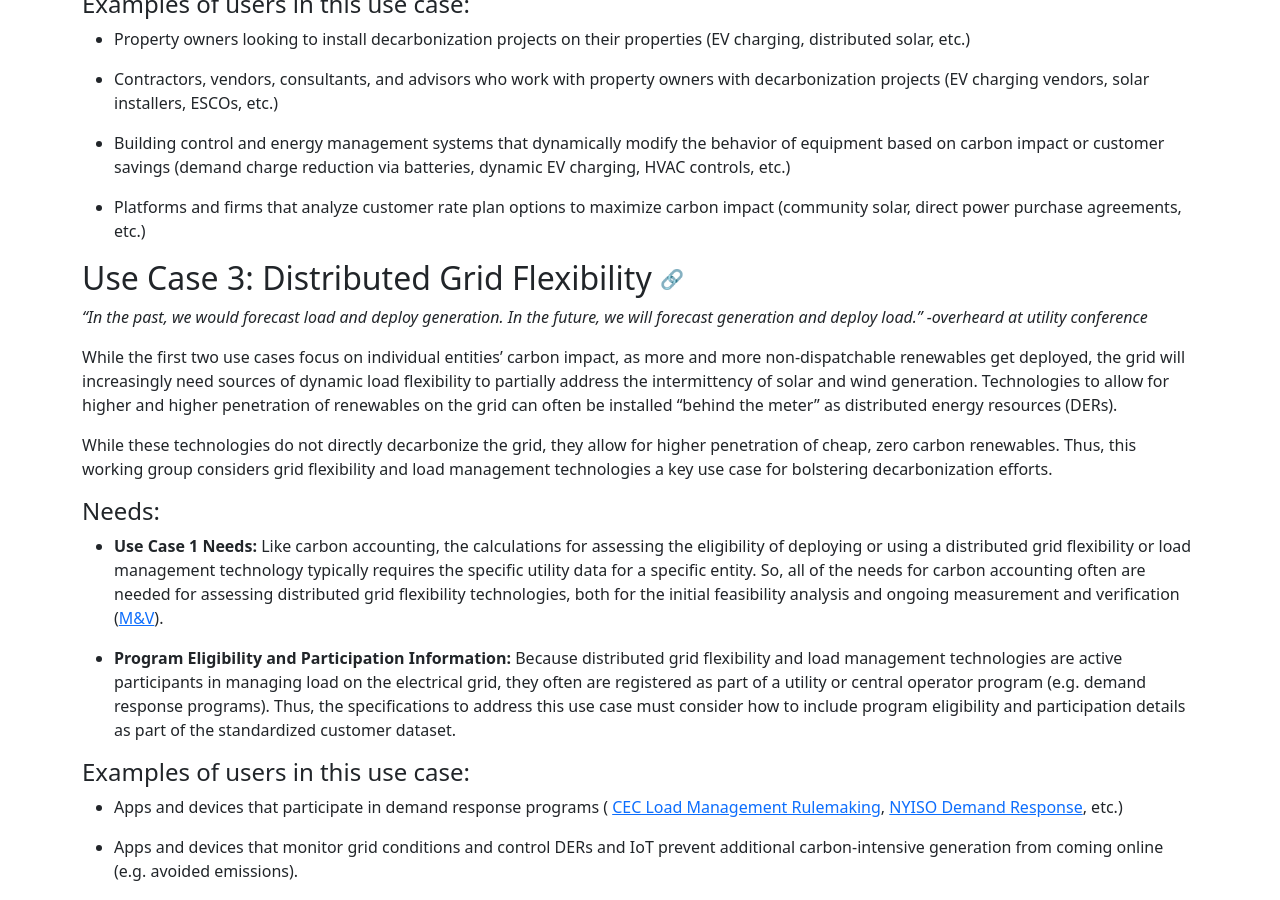
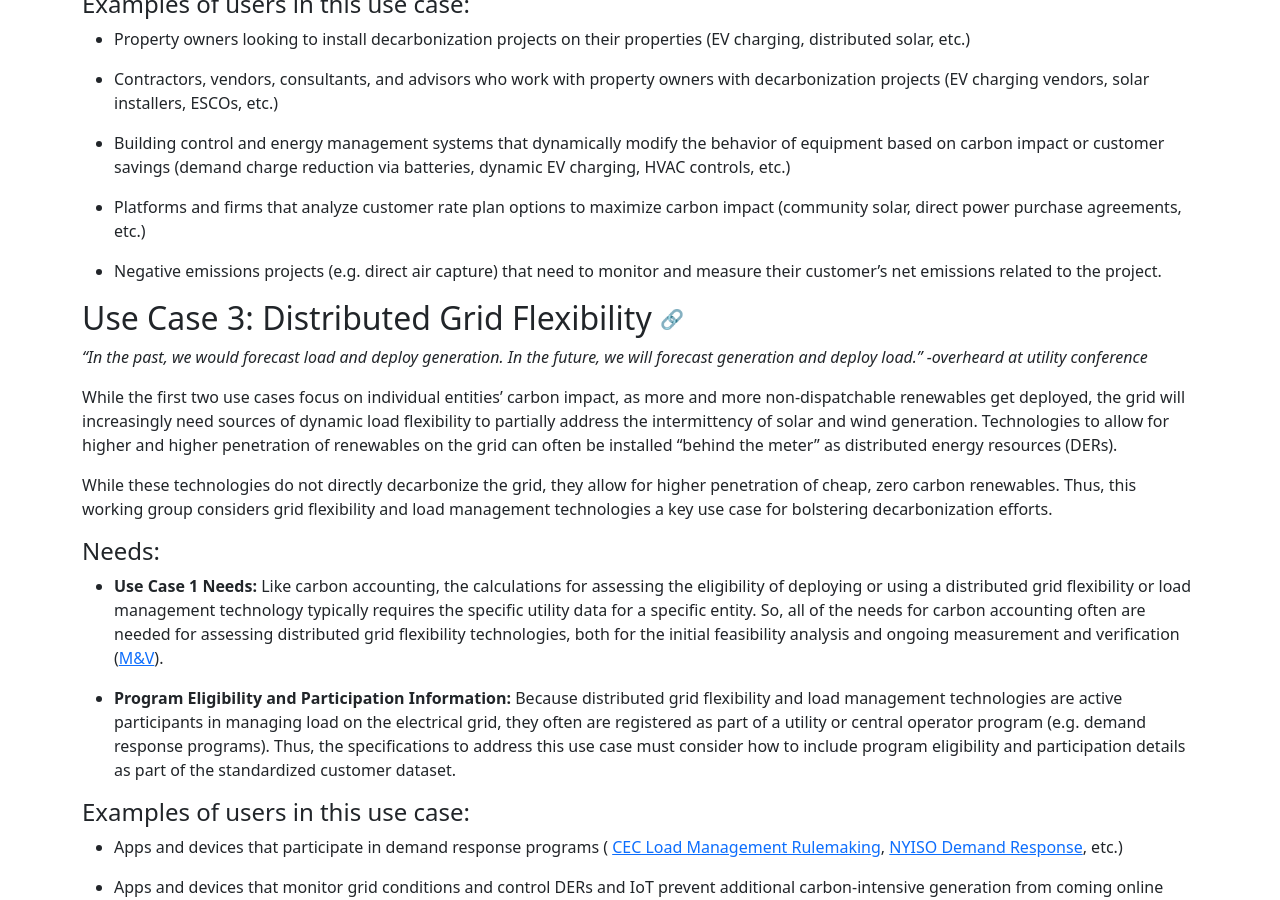
Before and after one commit to carbon-data-specification/Customer-Data, a Jekyll site: the page built from docs/use-cases.md, in a window 1280 px wide and 900 px high, scrolled down 1473 px. Built offline with Jekyll 4.4.1, drawn with Linux system fonts in a browser that asks for light colours.

Commit message:
added negative emissions projects like direct air capture to example users for use case #2 (https://github.com/carbon-data-specification/Customer-Data/pull/6/files#r825630746)

```diff
--- a/docs/use-cases.md
+++ b/docs/use-cases.md
@@ -110,6 +110,9 @@ on carbon impact or customer savings (demand charge reduction via batteries, dyn
 * Platforms and firms that analyze customer rate plan options to maximize carbon impact (community solar,
 direct power purchase agreements, etc.)
 
+* Negative emissions projects (e.g. direct air capture) that need to monitor and measure their customer's
+net emissions related to the project.
+
 
 ## Use Case 3: Distributed Grid Flexibility <a id="use-case-distributed-flexibility" href="#use-case-distributed-flexibility" class="permalink">🔗</a>
 
```
